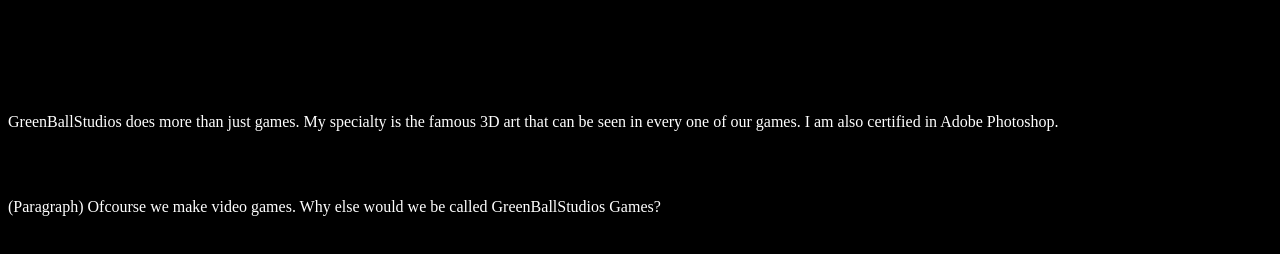
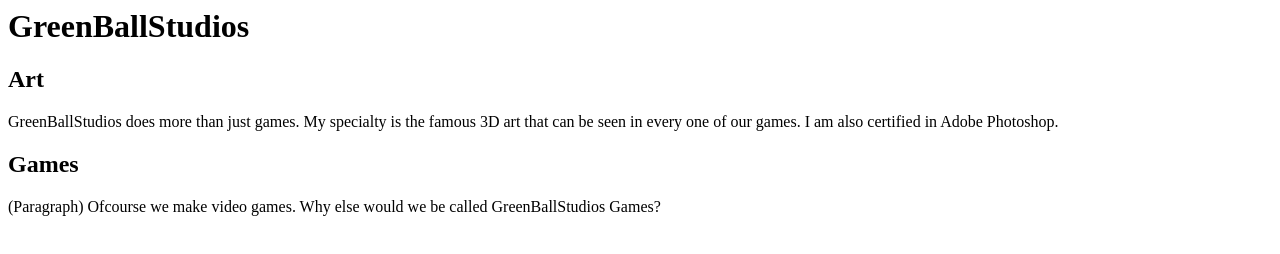
Before and after one commit to davidholt4/GreenBallStudios, a plain HTML site: page index.html in a window 1280 px wide. Drawn offline with Linux system fonts and the light colour scheme.

Commit message:
Update styleOne.css

```diff
--- a/stylesheets/styleOne.css
+++ b/stylesheets/styleOne.css
@@ -4,12 +4,12 @@
 /* Now to commit both files. */
 /* That worked. Now, let's add something more interesting to the site. Take this time now to add all the content in plain text that you want in your site. */
 .all	{
-	background-color: #000000;
+	background-color: #FFFFFF;
 	}
 .mainOne{
 	}
 .plainText	{
-	color: #FFFFFF;
+	color: #000000;
 	}
 .footer	{
 	}
```
